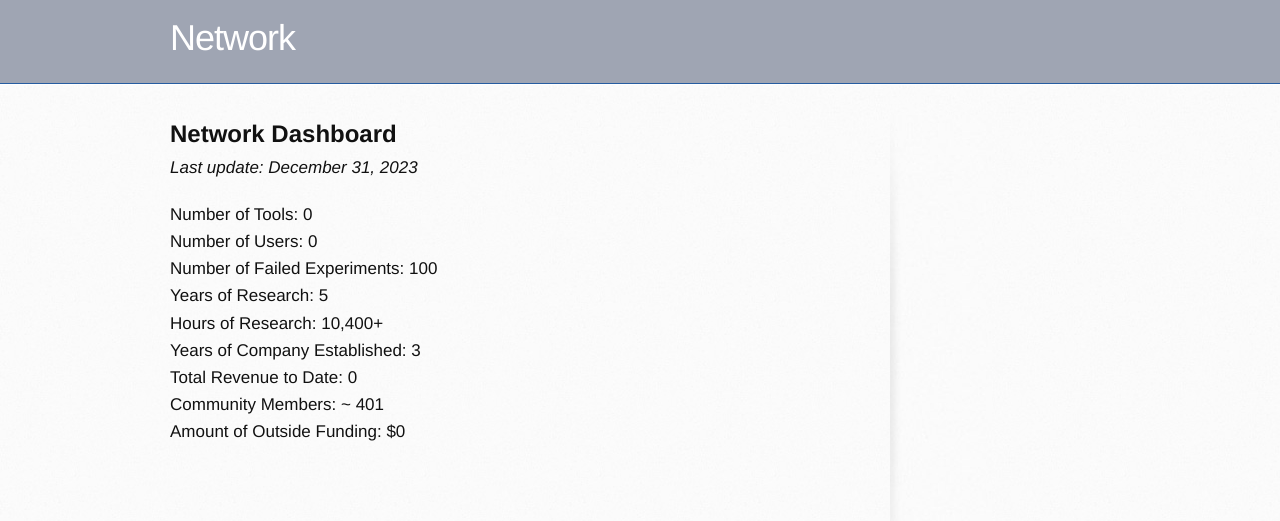
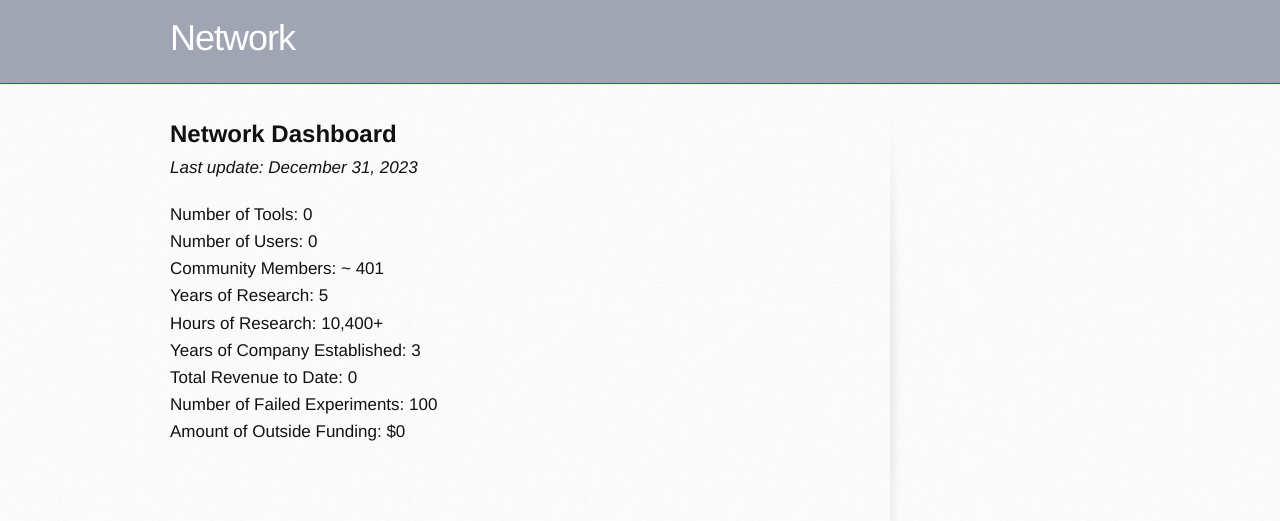
Before and after one commit to networkf/network.github.io, a Jekyll site: the page built from dashboard.md, in a window 1280 px wide. Shown: the top 521 px of the page. Built offline with Jekyll 4.4.1, drawn with Linux system fonts in a browser that asks for light colours; some web fonts are replaced; our own code applies the rules of GitHub Pages for plain Markdown files; the repository's description, which GitHub fills in, is left out; part of the change alters nothing that is shown.

```diff
--- a/dashboard.md
+++ b/dashboard.md
@@ -15,7 +15,7 @@ Number of Tools: 0
 <br>
 Number of Users: 0
 <br>
-Number of Failed Experiments: 100
+Community Members: ~ 401
 <br>
 Years of Research: 5
 <br>
@@ -25,6 +25,6 @@ Years of Company Established: 3
 <br>
 Total Revenue to Date: 0
 <br>
-Community Members: ~ 401
+Number of Failed Experiments: 100
 <br>
 Amount of Outside Funding: $0
```
